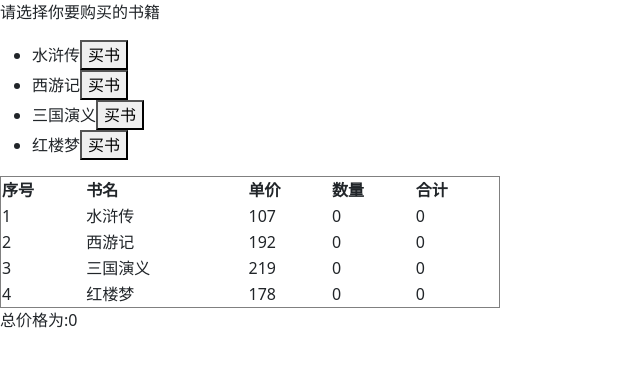
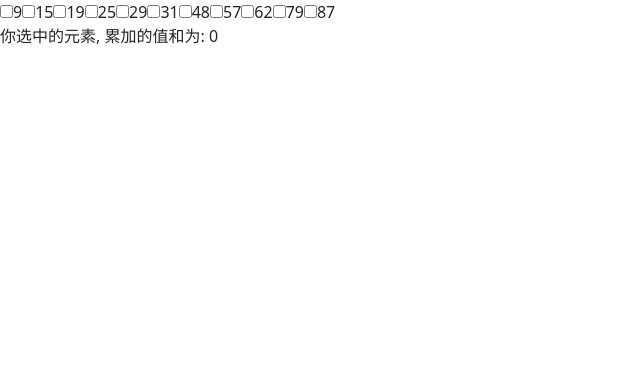
Before and after one commit to moneyKing31/awo-, a Vue app: page / in a window 1280 px wide. Shown: the top 366 px of the page, without its empty margins (0-640 px from the left). Built offline with nearby package versions, Linux system fonts and the light colour scheme.

Commit message:
完成爱你

```diff
--- a/src/App.vue
+++ b/src/App.vue
@@ -1,80 +1,32 @@
 <template>
     <div>
-        <p>请选择你要购买的书籍</p>
-        <ul>
-            <li v-for="(item, index) in arr" :key="index">
-                <span>{{ item['name'] }}</span>
-                <button @click="btnFn(index)">买书</button>
-            </li>
-        </ul>
-        <table border="1" width="500" cellspacing="0">
-            <tr>
-                <th>序号</th>
-                <th>书名</th>
-                <th>单价</th>
-                <th>数量</th>
-                <th>合计</th>
-            </tr>
-            <tr v-for="(item, index) in arr" :key="index">
-                <td>{{ index + 1 }}</td>
-                <td>{{ item['name'] }}</td>
-                <td>{{ item['price'] }}</td>
-                <td>{{ item['count'] }}</td>
-                <td>{{ item['price'] * item['count'] }}</td>
-            </tr>
-        </table>
-        <p>总价格为:{{ allprice }} </p>
+        <!-- 无id时, 可以使用index(反正也是就地更新) -->
+        <div v-for="(item, index) in arr" style="display: inline-block" :key="index">
+            <input type="checkbox" v-model="checkNumArr" :value="item" />
+            <span>{{ item }}</span>
+        </div>
+        <p>你选中的元素, 累加的值和为: {{ theSum }}</p>
     </div>
 </template>
 
 <script>
-// import { kill } from 'process';
-
 export default {
     data() {
         return {
-            arr: [
-                {
-                    name: "水浒传",
-                    price: 107,
-                    count: 0,
-                },
-                {
-                    name: "西游记",
-                    price: 192,
-                    count: 0,
-                },
-                {
-                    name: "三国演义",
-                    price: 219,
-                    count: 0,
-                },
-                {
-                    name: "红楼梦",
-                    price: 178,
-                    count: 0,
-                },
-            ],
+            arr: [9, 15, 19, 25, 29, 31, 48, 57, 62, 79, 87],
+            checkNumArr: [], //  保存用户选中的数字
         };
     },
-    methods: {
-        btnFn(index) {
-            this.arr[index]['count']++
-        },
-        // allprice() {
-        //     const aa = this.arr.reduce((p, k) => {
-        //         return (p += k['price'] * k['count'])
-        //     }, 0)
-        //     console.log(aa);
-        // }
-    },
     computed: {
-        allprice() {
-            return this.arr.reduce((p, k) => {
-                return (p += k['price'] * k['count'])
+        theSum() {
+            return this.checkNumArr.reduce((p, k) => {
+                return p + k
             }, 0)
-            // console.log(aa);
         }
     }
+
 };
 </script>
+
+<style>
+</style>
```
Also changed, not shown: src/27买书.vue (added, +80 -0 lines).
